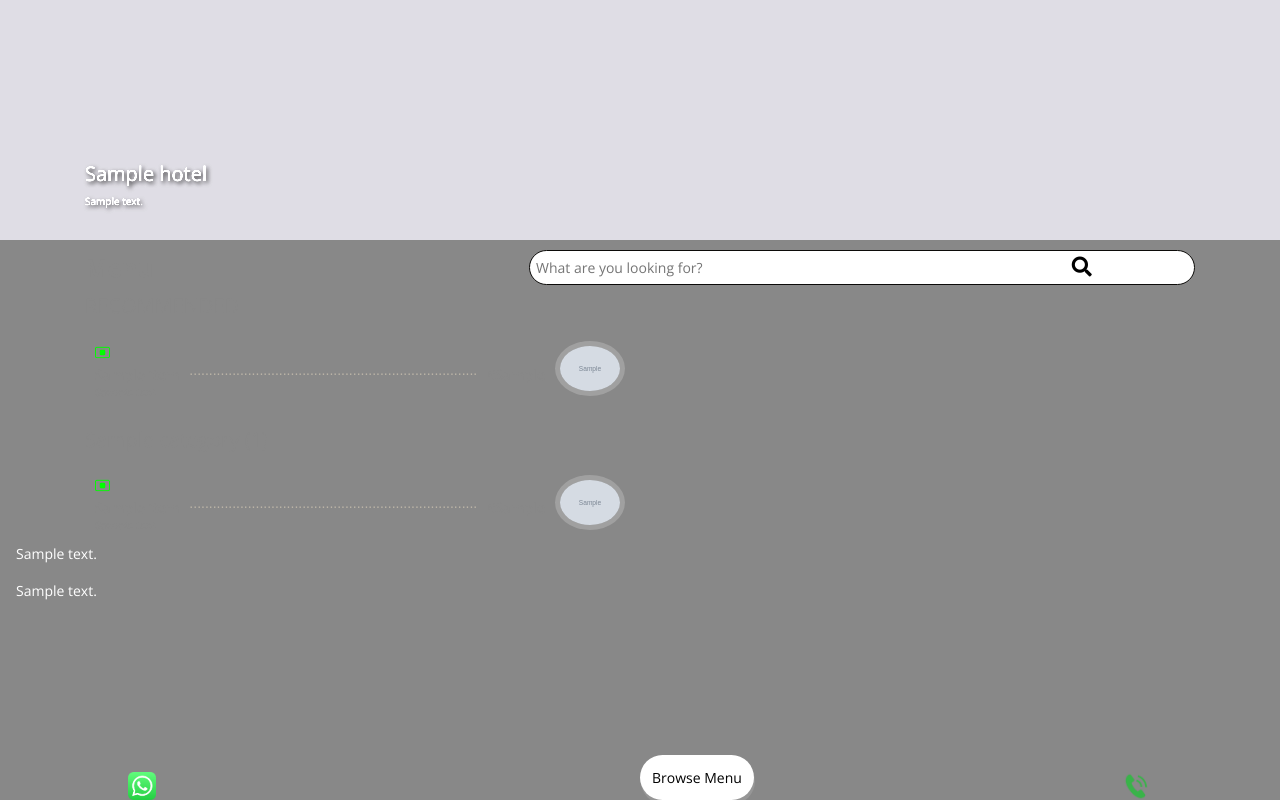
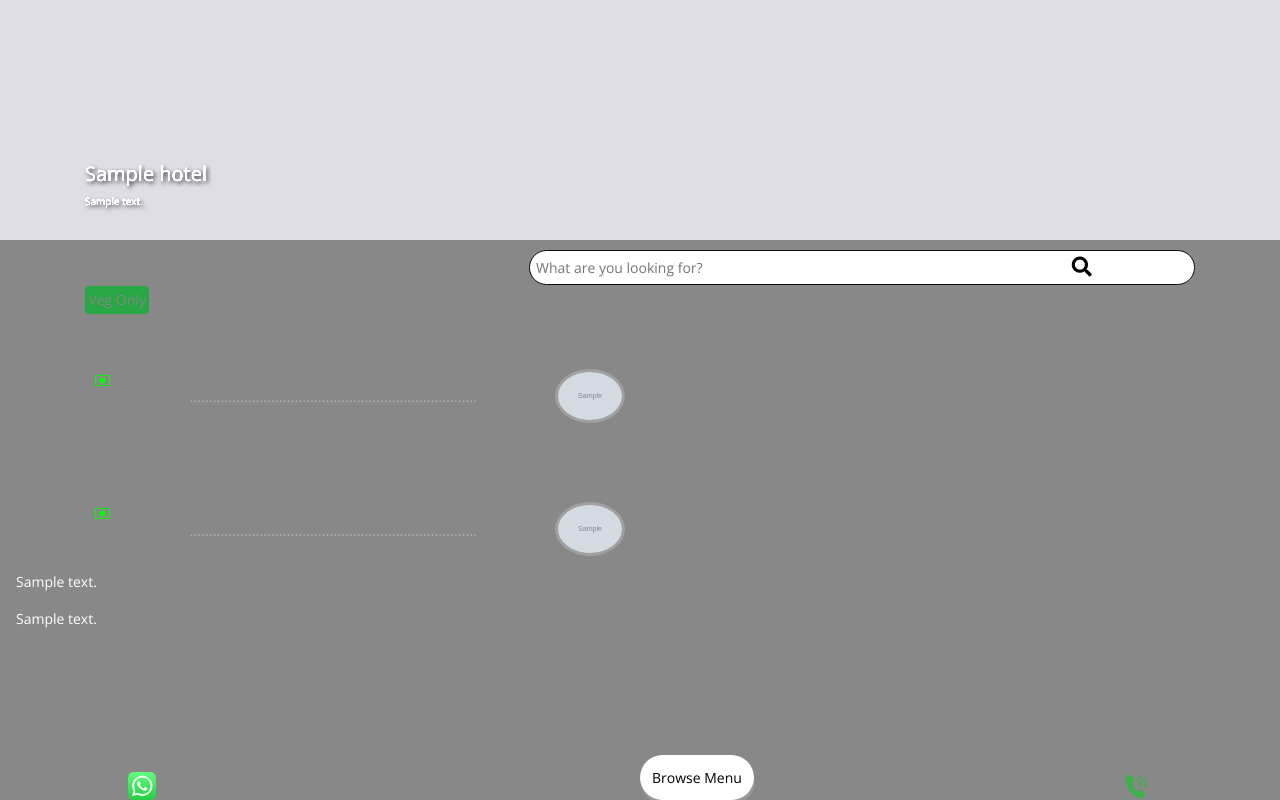
Before and after one commit to santhusan007/digitalmenu, a Django app: a page that uses menucard/templates/menucard/newmenu.html in a window 1280 px wide. Run offline with Django 4.2, Linux system fonts and the light colour scheme; tables that the repository leaves empty hold one stand-in row (values such as "Sample post"); grey boxes marked "Sample" are stand-in pictures; some libraries are stand-ins or nearby versions; some web fonts are replaced.

Commit message:
veg non veg

```diff
--- a/menucard/models.py
+++ b/menucard/models.py
@@ -19,6 +19,7 @@ class Hotel(models.Model):
     catcolor=models.CharField(max_length=100,blank=True)
     bordercolor=models.CharField(max_length=100,blank=True)
     bgimage = models.ImageField(upload_to='images/',blank=True,null=True)
+    pureveg=models.BooleanField(default=True)
     message1=models.CharField(max_length=250,blank=True)
     message2=models.CharField(max_length=250,blank=True)
 
--- a/menucard/templates/menucard/newmenu.html
+++ b/menucard/templates/menucard/newmenu.html
@@ -56,6 +56,20 @@
     color: var(--my-color);
 
   }
+  .btn:active {
+            background-color: orange;
+            box-shadow: 0 5px gray;
+            transform: translateY(2px);
+         }
+
+.btn-sm  {
+
+
+ padding-top: .15rem;
+ padding-left: .15rem;
+ padding-right: .15rem;
+ padding-bottom: .15rem;
+}
 
 </style>
 
@@ -103,7 +117,23 @@ padding: 0; " class="d-flex align-items-center">
           </div>
         </div>
 
-        <p data-aos="zoom-in" data-aos-delay="100" > Menu</p>
+        <p data-aos="zoom-in" data-aos-delay="100"> Menu</p>
+
+        {% if pureveg %}
+        <!-- <span style="color: var(--my-color);" data-aos="zoom-in" data-aos-delay="100"> -->
+          <!-- Pure veg -->
+          <button  style="color: var(--my-color)" id="btnSuccess" data-aos="zoom-in" data-aos-delay="100" class="btn btn-success btn-sm " >Veg Only</button>
+
+
+        {% else %}
+
+        <form action="" method="POST" >
+          {% csrf_token %}
+         <button id="btnWarning" data-aos="zoom-in" data-aos-delay="100" type="submit" class="btn btn-warning btn-sm "  value="All" name="type">All</button>
+         <button id="btnSuccess" data-aos="zoom-in" data-aos-delay="100" type="submit" class="btn btn-success btn-sm"  value="VEG" name="type">Veg</button>
+          <button id="btnDanger" data-aos="zoom-in" data-aos-delay="100" type="submit" class="btn btn-danger btn-sm "  value="NON-VEG" name="type">Non</button>
+      </form>
+      {% endif %}
       </div>
 
 
@@ -120,9 +150,11 @@ padding: 0; " class="d-flex align-items-center">
             <img src="{{item.image.url }}" class="menu-img largeimg" alt="">
 
             {% endif %}
+
             {%if item.type == 'NON-VEG' %}
-            <i class="bi bi-stop-btn" style="color: red;font-size: 15px;bottom:2px;margin-left:10px;"></i>
+            <i class="bi bi-stop-btn " style="color: red;font-size: 15px;bottom:2px;margin-left:10px;"></i>
             <div class="menu-content">
+
               <span style="background: var(--bg-color);color: var(--my-color);"> {{item.title}} </span> <span
                 style="background: var(--bg-color);color: var(--my-color);">
                 {% if item.price == 'APS' %} {{item.price}} {% else %} ₹{{item.price}} {% endif %}</span>
@@ -159,7 +191,6 @@ padding: 0; " class="d-flex align-items-center">
 
       {% for category in details %}
 
-
       <div id="results">
         <div id="{{category}}" class="cateogery" data-aos="zoom-in" data-aos-delay="100" style="left: 20px;padding-top: 50px;
         margin-top: -25px;"> {{category}} ({{category.items_count}}) </div>
@@ -173,8 +204,9 @@ padding: 0; " class="d-flex align-items-center">
 
             {% endif %}
             {%if item.type == 'NON-VEG' %}
-            <i class="bi bi-stop-btn" style="color: red;font-size: 15px;bottom:2px;margin-left:10px;"></i>
-            <div class="menu-content">
+
+            <i class="bi bi-stop-btn non-veg" style="color: red;font-size: 15px;bottom:2px;margin-left:10px;"></i>
+            <div class="menu-content non-veg">
               <span style="background: var(--bg-color);;color: var(--my-color);"> {{item.title}} </span> <span
                 style="background: var(--bg-color);color: var(--my-color);">
                 {% if item.price == 'APS' %} {{item.price}} {% else %} ₹{{item.price}} {% endif %}</span>
@@ -182,8 +214,8 @@ padding: 0; " class="d-flex align-items-center">
             </div>
             {% else %}
 
-            <i class="bi bi-stop-btn" style="color: #00FF00;font-size: 15px;margin-left:10px;"></i>
-            <div class="menu-content">
+            <i class="bi bi-stop-btn veg" style="color: #00FF00;font-size: 15px;margin-left:10px;"></i>
+            <div class="menu-content veg">
               <span style="background: var(--bg-color);;color: var(--my-color);  "> {{item.title}} </span> <span
                 style="background: var(--bg-color);color: var(--my-color);">
                 {% if item.price == 'APS' %} {{item.price}} {% else %} ₹{{item.price}} {% endif %}</span>
@@ -255,6 +287,22 @@ padding: 0; " class="d-flex align-items-center">
 
   <!-- Vendor JS Files -->
 <!-- serch function -->
+
+<script>
+
+var buttonClicked = null;
+function highlight(id) {
+    if(buttonClicked != null)
+    {
+        buttonClicked.style.background = "rgba(255,0,0,0.8)";
+    }
+
+    buttonClicked  = document.getElementById(id);
+    buttonClicked.style.background =  "rgba(255,0,0,0.6)";
+}
+
+</script>
+
 
   <script type="text/javascript">
     window.onload = function () {
--- a/menucard/urls.py
+++ b/menucard/urls.py
@@ -1,7 +1,7 @@
 from django.contrib import admin
 from django.urls import path
 from .views import ( MenuListView,ItemCreateView,menuDetail,item_list,newMenuDisplay,
-                        ItemDeleteView,ItemUpdateView,landing,GlobalListView,TheBunkerListView)
+                    ItemDeleteView,ItemUpdateView,landing,)
 
 
 
@@ -10,8 +10,6 @@ urlpatterns = [
 
     path('',landing , name='landing'),
     path('hotel/',MenuListView.as_view() , name='menu'),
-    #path('globalbingemenu/',GlobalListView.as_view() , name='globalmenu'),
-    #path('thebunkermenu/',TheBunkerListView.as_view() , name='thebunker'),
     path('<str:header>/',newMenuDisplay , name='mymenu'),
     path('item/new/', ItemCreateView.as_view(), name='item-create'),
     path('dishes/<int:id>',menuDetail, name='dishes'),
--- a/menucard/views.py
+++ b/menucard/views.py
@@ -8,7 +8,7 @@ from django.views.generic import  ListView,CreateView,UpdateView,DeleteView
 from .models import Item,Category,Hotel
 from django.contrib.auth.mixins import LoginRequiredMixin, UserPassesTestMixin
 from django.contrib.auth.decorators import login_required
-from django.db.models import Count
+from django.db.models import Count,Q
 from django.views.decorators.cache import cache_page
 
 # Create your views here.
@@ -29,7 +29,7 @@ class MenuListView(ListView):
     template_name = 'menucard/home.html'
     context_object_name = 'menu_items'
 
-@cache_page(0)
+#@cache_page(0)
 def newMenuDisplay(request,header):
     hotel=Hotel.objects.get(header=header)
     id=hotel.id
@@ -45,63 +45,55 @@ def newMenuDisplay(request,header):
     whatsapplink=hotel.whatsapplink
     message1=hotel.message1
     message2=hotel.message2
-    details=Category.objects.filter(created_by_id=id,active=True,Category__active=True).prefetch_related('Category').annotate(items_count=Count('Category')).order_by('id')
+    check1 = Q(created_by_id=id)
+    check2=Q(active=True)
+    check3=Q(Category__active=True)
+    pureveg=hotel.pureveg
+    if request.method=='POST':
+        type=request.POST.get("type")
 
-    context= {
+        if type == "VEG":
+            details=Category.objects.filter(check1 & check2 & check3)\
+            .exclude(Q(Category__type__contains='NON'))\
+            .prefetch_related('Category').annotate(items_count=Count('Category'))\
+            .order_by('id')
 
-        "hotel":hotel,
-        "details":details ,
-         "name": name,
-        "header":header,
-        "address":address,
-        "bgcolor": bgcolor,
-        "mycolor": mycolor,
-        "catcolor":catcolor,
-        "bordercolor":bordercolor,
-        "bgimage":bgimage,
-        "mobile":mobile,
-        "whatsapplink":whatsapplink,
-        "message1":message1,
-        "message2":message2,
+        elif type == "NON-VEG":
+            details=Category.objects.filter(check1 & check2 & check3)\
+            .exclude(Q(Category__type__startswith='VEG'))\
+            .prefetch_related('Category').annotate(items_count=Count('Category'))\
+            .order_by('id')
+
+        else :
+            details=Category.objects.filter(check1 & check2 & check3)\
+            .prefetch_related('Category').annotate(items_count=Count('Category'))\
+            .order_by('id')
+
+        context= {
+
+            "hotel":hotel,"details":details,"name": name,"header":header,
+            "address":address,"bgcolor": bgcolor,"mycolor": mycolor,
+            "catcolor":catcolor,"bordercolor":bordercolor,
+            "bgimage":bgimage,"mobile":mobile,"whatsapplink":whatsapplink,
+            "message1":message1,"message2":message2,"pureveg":pureveg,
+            }
+        return render(request, 'menucard/newmenu.html', context)
 
 
-        }
-    #print(bgcolor,mycolor,catcolor)
+    else :
+        details=Category.objects.filter(check1 & check2 & check3)\
+        .prefetch_related('Category').annotate(items_count=Count('Category'))\
+        .order_by('id')
+        context= {
 
-    return render(request, 'menucard/newmenu.html', context)
+            "hotel":hotel,"details":details,"name": name,"header":header,
+            "address":address,"bgcolor": bgcolor,"mycolor": mycolor,
+            "catcolor":catcolor,"bordercolor":bordercolor,
+            "bgimage":bgimage,"mobile":mobile,"whatsapplink":whatsapplink,
+            "message1":message1,"message2":message2,"pureveg":pureveg,
+            }
 
-
-
-
-class GlobalListView(ListView):
-    pass
-    # model = Category
-    # template_name = 'menucard/globalbinge.html'
-    # #context_object_name = 'menu_items'
-    # def get_context_data(self, **kwargs):
-    #     context= super().get_context_data(**kwargs)
-    #     #context['details']=Category.objects.filter(created_by_id=2).annotate(items_count=Count('Category')).order_by('id')
-    #     context['details']=Category.objects.filter(created_by_id=2)\
-    #                         .prefetch_related('Category')\
-    #                         .annotate(items_count=Count('Category'))\
-    #                         .order_by('id')
-    #     return context
-
-class TheBunkerListView(ListView):
-    pass
-    # model = Category
-    # template_name = 'menucard/thebunker.html'
-    # #context_object_name = 'menu_items'
-    # def get_context_data(self, **kwargs):
-    #     context= super().get_context_data(**kwargs)
-    #     #context['bunker']=Category.objects.filter(created_by_id=3).annotate(items_count=Count('Category')).order_by('id')
-    #    #optimized the query using prefetch related funtion
-    #     context['details']=Category.objects.filter(created_by_id=3)\
-    #                         .prefetch_related('Category')\
-    #                         .annotate(items_count=Count('Category'))\
-    #                         .order_by('id')\
-
-    #     return context
+        return render(request, 'menucard/newmenu.html', context)
 
 class ItemCreateView(LoginRequiredMixin, CreateView):
     model = Item
@@ -140,6 +132,8 @@ def item_list(request):
             # Redirect them to the home page if not
             return redirect('menucard:landing')
     else:
+        # hotels=Hotel.objects.get(user=request.user)
+        # hotel_id=hotels.id
         items = Item.objects.filter(created_by=request.user)
         context = {
             'items':items
--- a/static/assets/css/style.css
+++ b/static/assets/css/style.css
@@ -1205,7 +1205,7 @@ section {
   width: 70px;
   border-radius: 50%;
   float: right;
-  border: 5px solid rgba(255, 255, 255, 0.2);
+  border: 3px solid rgba(255, 255, 255, 0.2);
 }
 
 .menu .menu-content {
```
Also changed, not shown: menucard/templates/menucard/index.html (added, +27 -0 lines), menucard/migrations/0017_hotel_pureveg.py (added).
